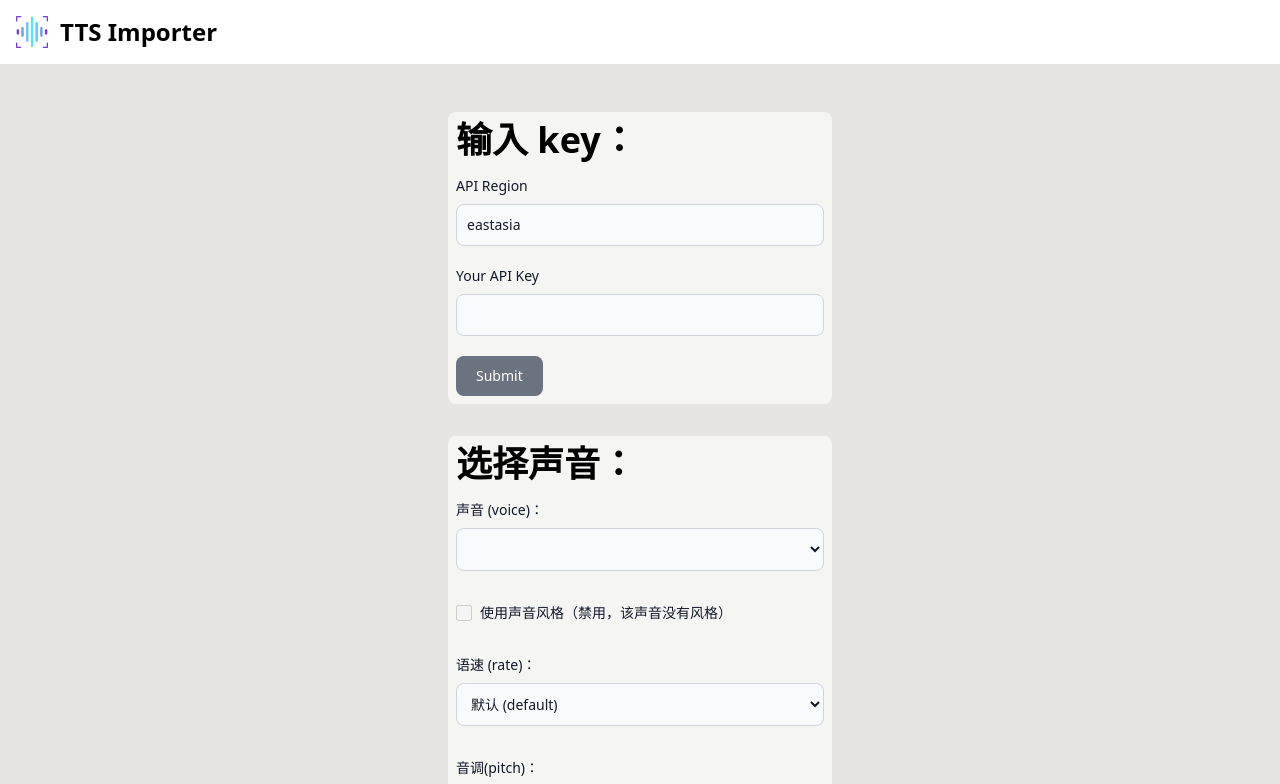
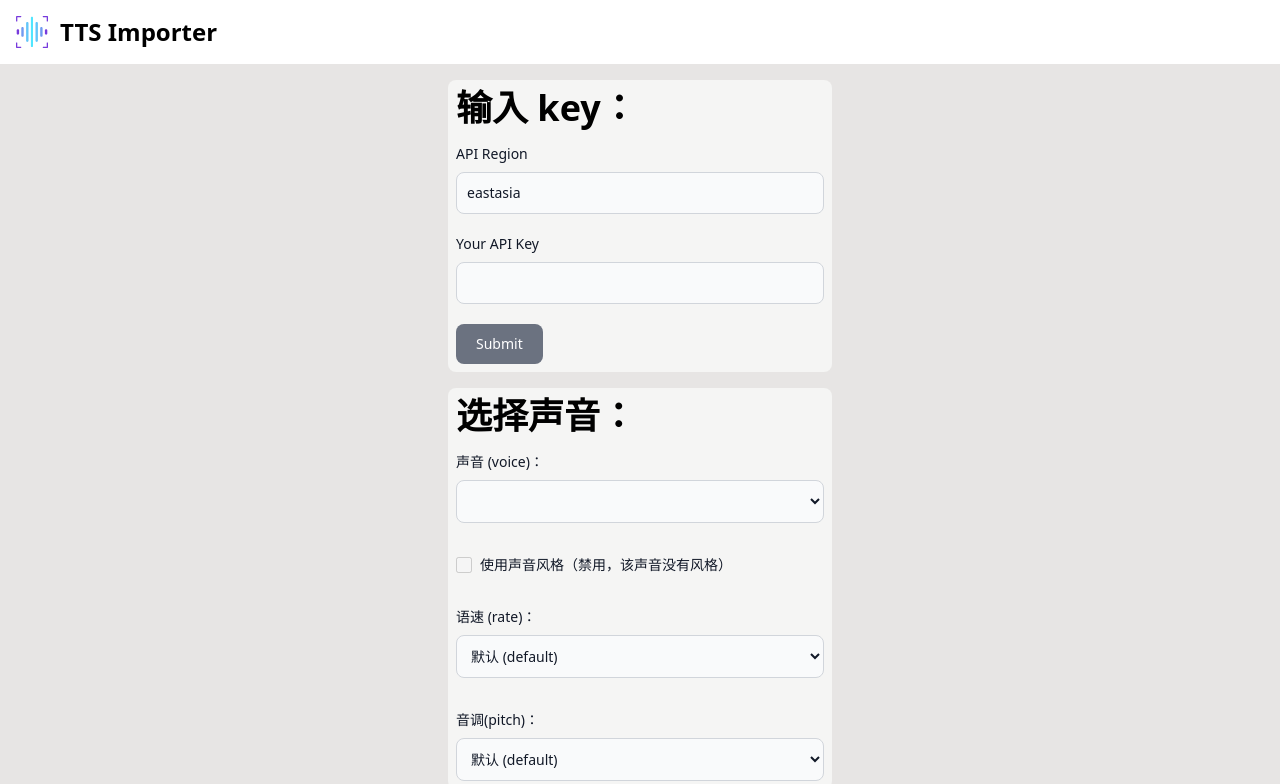
Before and after one commit to yy4382/tts-importer, a Nuxt app: page / in a window 1280 px wide. Shown: the top 784 px of the page. Built offline with nearby package versions, Linux system fonts and the light colour scheme.

Commit message:
style: modify layout

```diff
--- a/components/Placement.vue
+++ b/components/Placement.vue
@@ -1,5 +1,5 @@
 <template>
-    <div class="max-w-sm mx-auto my-8 bg-stone-100 p-2 rounded-lg dark:bg-gray-800">
+    <div class="max-w-sm mx-auto bg-stone-100 p-2 rounded-lg dark:bg-gray-800">
         <slot></slot>
     </div>
 </template>
--- a/pages/index.vue
+++ b/pages/index.vue
@@ -1,7 +1,7 @@
 <template>
     <NavBar />
     <div class="mb-auto py-4">
-        <Placement>
+        <Placement class="mb-4">
             <h2 class="text-4xl font-extrabold dark:text-white mb-4">输入 key：</h2>
             <div class="mb-5">
                 <label for="email" class="block mb-2 text-sm font-medium text-gray-900 dark:text-white">API Region</label>
@@ -19,7 +19,7 @@
             <button type="submit" @click="getVoiceList" :disabled="!apiKey || !apiRegion"
                 class="text-white bg-blue-700 hover:bg-blue-800 focus:ring-4 focus:outline-none focus:ring-blue-300 font-medium rounded-lg text-sm w-full sm:w-auto px-5 py-2.5 text-center dark:bg-blue-600 dark:hover:bg-blue-700 dark:focus:ring-blue-800 disabled:bg-gray-500 disabled:hover:bg-gray-500">Submit</button>
         </Placement>
-        <Placement>
+        <Placement class="mb-4">
             <h2 class="text-4xl font-extrabold dark:text-white mb-4">选择声音：</h2>
             <div class="mb-8">
                 <label for="voiceSelect" class="block mb-2 text-sm font-medium text-gray-900 dark:text-white">声音
```
